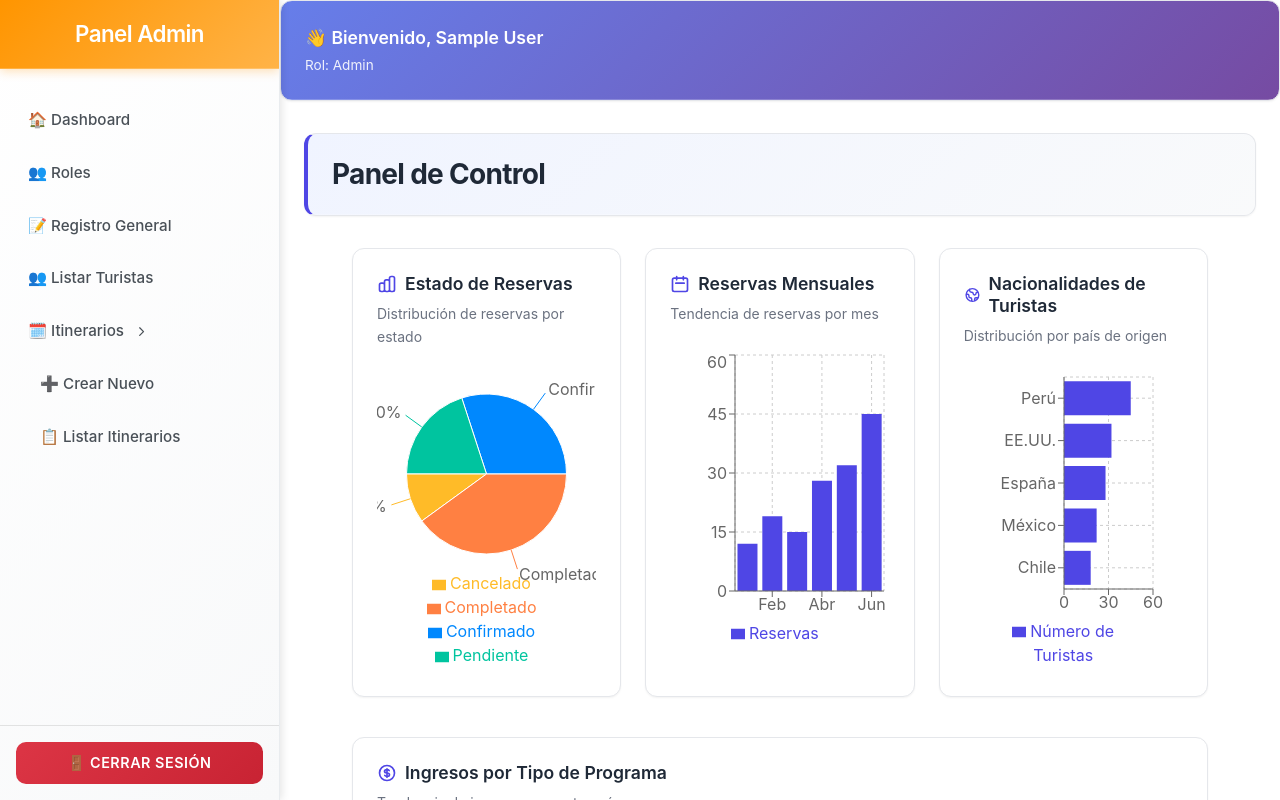
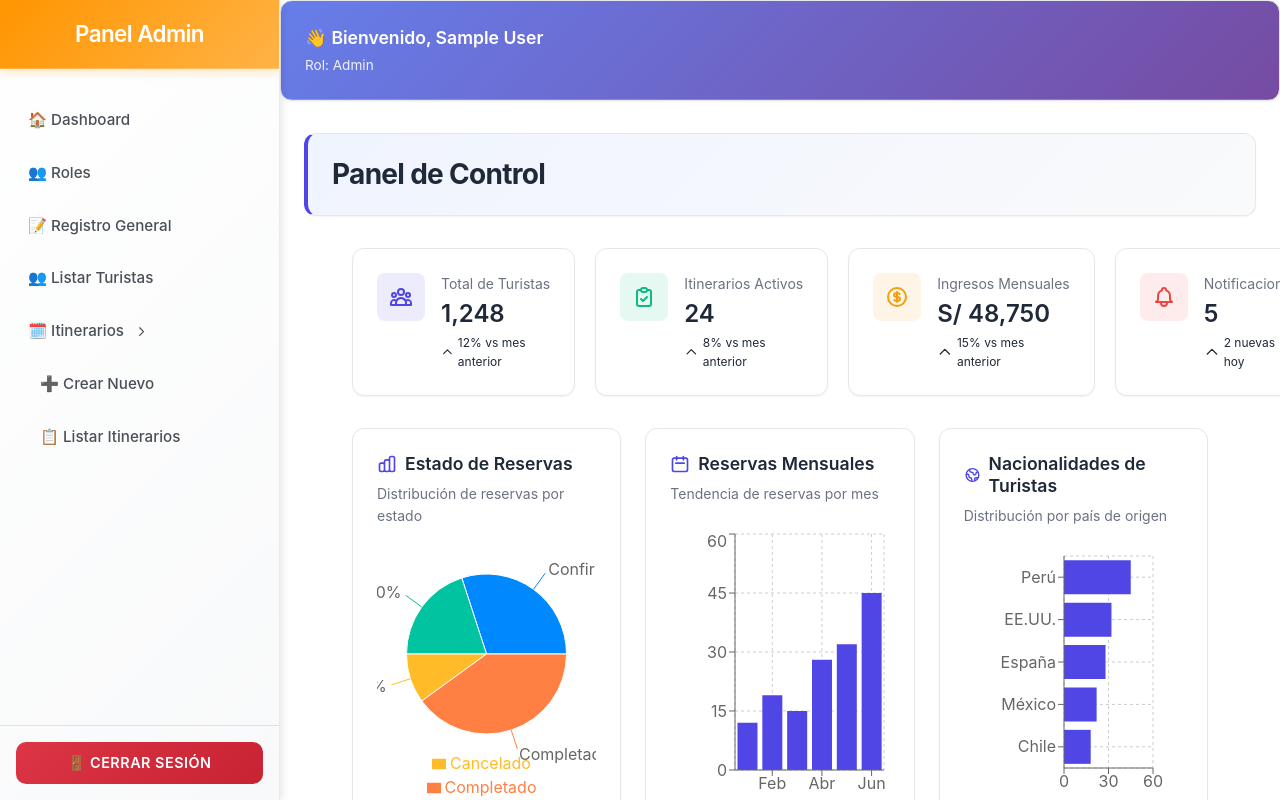
Before and after one commit to EdisonWCC/Taller-de-Proyectos-2-Itinerarios-turisticos, a React (Vite) app in the folder TravelDesk/frontend/: page /admin in a window 1280 px wide. Built offline with nearby package versions, Linux system fonts and the light colour scheme; sample sign-in values are in the browser's storage.

Commit message:
7.1.3	Crear tarjetas resumen de métricas principales (total turistas, itinerarios, notificaciones)

```diff
--- a/TravelDesk/frontend/src/pages/Admin/AdminPanel.css
+++ b/TravelDesk/frontend/src/pages/Admin/AdminPanel.css
@@ -468,6 +468,109 @@ body {
   flex-shrink: 0;
 }
 
+/* Tarjetas de Métricas */
+.metrics-grid {
+  display: grid;
+  grid-template-columns: repeat(4, 1fr);
+  gap: 1.25rem;
+  margin-bottom: 2rem;
+  width: 100%;
+  max-width: 100%;
+  box-sizing: border-box;
+  padding: 0 1rem;
+}
+
+@media (max-width: 1200px) {
+  .metrics-grid {
+    grid-template-columns: repeat(2, 1fr);
+  }
+}
+
+@media (max-width: 768px) {
+  .metrics-grid {
+    grid-template-columns: 1fr;
+  }
+}
+
+.metric-card {
+  background: white;
+  border-radius: var(--radius-lg);
+  padding: 1.5rem;
+  border: 1px solid var(--border);
+  box-shadow: var(--shadow-sm);
+  transition: var(--transition);
+  display: flex;
+  align-items: flex-start;
+  gap: 1rem;
+}
+
+.metric-card:hover {
+  transform: translateY(-2px);
+  box-shadow: var(--shadow);
+}
+
+.metric-icon {
+  width: 3rem;
+  height: 3rem;
+  border-radius: var(--radius);
+  display: flex;
+  align-items: center;
+  justify-content: center;
+  flex-shrink: 0;
+}
+
+.metric-icon svg {
+  width: 1.5rem;
+  height: 1.5rem;
+}
+
+.metric-content {
+  flex: 1;
+  min-width: 0;
+}
+
+.metric-label {
+  font-size: 0.875rem;
+  color: var(--text-secondary);
+  margin: 0 0 0.25rem 0;
+  white-space: nowrap;
+  overflow: hidden;
+  text-overflow: ellipsis;
+}
+
+.metric-value {
+  font-size: 1.5rem;
+  font-weight: 600;
+  color: var(--text-primary);
+  margin: 0 0 0.25rem 0;
+  line-height: 1.2;
+}
+
+.metric-trend {
+  display: flex;
+  align-items: center;
+  gap: 0.25rem;
+  font-size: 0.75rem;
+  margin: 0;
+}
+
+.metric-trend.positive {
+  color: var(--success-600);
+}
+
+.metric-trend.negative {
+  color: var(--danger-600);
+}
+
+.metric-trend svg {
+  width: 1rem;
+  height: 1rem;
+}
+
+.metric-trend.negative svg {
+  transform: rotate(180deg);
+}
+
 /* Grid principal */
 .main-grid {
   display: grid;
--- a/TravelDesk/frontend/src/pages/Admin/AdminPanel.jsx
+++ b/TravelDesk/frontend/src/pages/Admin/AdminPanel.jsx
@@ -118,6 +118,85 @@ function AdminPanel() {
           <h1 className="admin-title">Panel de Control</h1>
         </div>
       </header>
+
+      {/* Tarjetas de Métricas */}
+      <div className="metrics-grid">
+        {/* Total de Turistas */}
+        <div className="metric-card">
+          <div className="metric-icon" style={{ backgroundColor: 'rgba(79, 70, 229, 0.1)' }}>
+            <svg xmlns="http://www.w3.org/2000/svg" fill="none" viewBox="0 0 24 24" stroke="#4F46E5">
+              <path strokeLinecap="round" strokeLinejoin="round" strokeWidth={2} d="M17 20h5v-2a3 3 0 00-5.356-1.857M17 20H7m10 0v-2c0-.656-.126-1.283-.356-1.857M7 20H2v-2a3 3 0 015.356-1.857M7 20v-2c0-.656.126-1.283.356-1.857m0 0a5.002 5.002 0 019.288 0M15 7a3 3 0 11-6 0 3 3 0 016 0zm6 3a2 2 0 11-4 0 2 2 0 014 0zM7 10a2 2 0 11-4 0 2 2 0 014 0z" />
+            </svg>
+          </div>
+          <div className="metric-content">
+            <p className="metric-label">Total de Turistas</p>
+            <p className="metric-value">1,248</p>
+            <p className="metric-trend positive">
+              <svg xmlns="http://www.w3.org/2000/svg" className="h-4 w-4" fill="none" viewBox="0 0 24 24" stroke="currentColor">
+                <path strokeLinecap="round" strokeLinejoin="round" strokeWidth={2} d="M5 15l7-7 7 7" />
+              </svg>
+              <span>12% vs mes anterior</span>
+            </p>
+          </div>
+        </div>
+
+        {/* Itinerarios Activos */}
+        <div className="metric-card">
+          <div className="metric-icon" style={{ backgroundColor: 'rgba(16, 185, 129, 0.1)' }}>
+            <svg xmlns="http://www.w3.org/2000/svg" fill="none" viewBox="0 0 24 24" stroke="#10B981">
+              <path strokeLinecap="round" strokeLinejoin="round" strokeWidth={2} d="M9 5H7a2 2 0 00-2 2v12a2 2 0 002 2h10a2 2 0 002-2V7a2 2 0 00-2-2h-2M9 5a2 2 0 002 2h2a2 2 0 002-2M9 5a2 2 0 012-2h2a2 2 0 012 2m-6 9l2 2 4-4" />
+            </svg>
+          </div>
+          <div className="metric-content">
+            <p className="metric-label">Itinerarios Activos</p>
+            <p className="metric-value">24</p>
+            <p className="metric-trend positive">
+              <svg xmlns="http://www.w3.org/2000/svg" className="h-4 w-4" fill="none" viewBox="0 0 24 24" stroke="currentColor">
+                <path strokeLinecap="round" strokeLinejoin="round" strokeWidth={2} d="M5 15l7-7 7 7" />
+              </svg>
+              <span>8% vs mes anterior</span>
+            </p>
+          </div>
+        </div>
+
+        {/* Ingresos Mensuales */}
+        <div className="metric-card">
+          <div className="metric-icon" style={{ backgroundColor: 'rgba(245, 158, 11, 0.1)' }}>
+            <svg xmlns="http://www.w3.org/2000/svg" fill="none" viewBox="0 0 24 24" stroke="#F59E0B">
+              <path strokeLinecap="round" strokeLinejoin="round" strokeWidth={2} d="M12 8c-1.657 0-3 .895-3 2s1.343 2 3 2 3 .895 3 2-1.343 2-3 2m0-8c1.11 0 2.08.402 2.599 1M12 8V7m0 1v8m0 0v1m0-1c-1.11 0-2.08-.402-2.599-1M21 12a9 9 0 11-18 0 9 9 0 0118 0z" />
+            </svg>
+          </div>
+          <div className="metric-content">
+            <p className="metric-label">Ingresos Mensuales</p>
+            <p className="metric-value">S/ 48,750</p>
+            <p className="metric-trend positive">
+              <svg xmlns="http://www.w3.org/2000/svg" className="h-4 w-4" fill="none" viewBox="0 0 24 24" stroke="currentColor">
+                <path strokeLinecap="round" strokeLinejoin="round" strokeWidth={2} d="M5 15l7-7 7 7" />
+              </svg>
+              <span>15% vs mes anterior</span>
+            </p>
+          </div>
+        </div>
+
+        {/* Notificaciones Pendientes */}
+        <div className="metric-card">
+          <div className="metric-icon" style={{ backgroundColor: 'rgba(239, 68, 68, 0.1)' }}>
+            <svg xmlns="http://www.w3.org/2000/svg" fill="none" viewBox="0 0 24 24" stroke="#EF4444">
+              <path strokeLinecap="round" strokeLinejoin="round" strokeWidth={2} d="M15 17h5l-1.405-1.405A2.032 2.032 0 0118 14.158V11a6.002 6.002 0 00-4-5.659V5a2 2 0 10-4 0v.341C7.67 6.165 6 8.388 6 11v3.159c0 .538-.214 1.055-.595 1.436L4 17h5m6 0v1a3 3 0 11-6 0v-1m6 0H9" />
+            </svg>
+          </div>
+          <div className="metric-content">
+            <p className="metric-label">Notificaciones</p>
+            <p className="metric-value">5</p>
+            <p className="metric-trend negative">
+              <svg xmlns="http://www.w3.org/2000/svg" className="h-4 w-4" fill="none" viewBox="0 0 24 24" stroke="currentColor">
+                <path strokeLinecap="round" strokeLinejoin="round" strokeWidth={2} d="M19 9l-7 7-7-7" />
+              </svg>
+              <span>2 nuevas hoy</span>
+            </p>
+          </div>
+        </div>
+      </div>
 
       <div className="main-grid">
         {/* Chart 1: Reservations by Status */}
```
